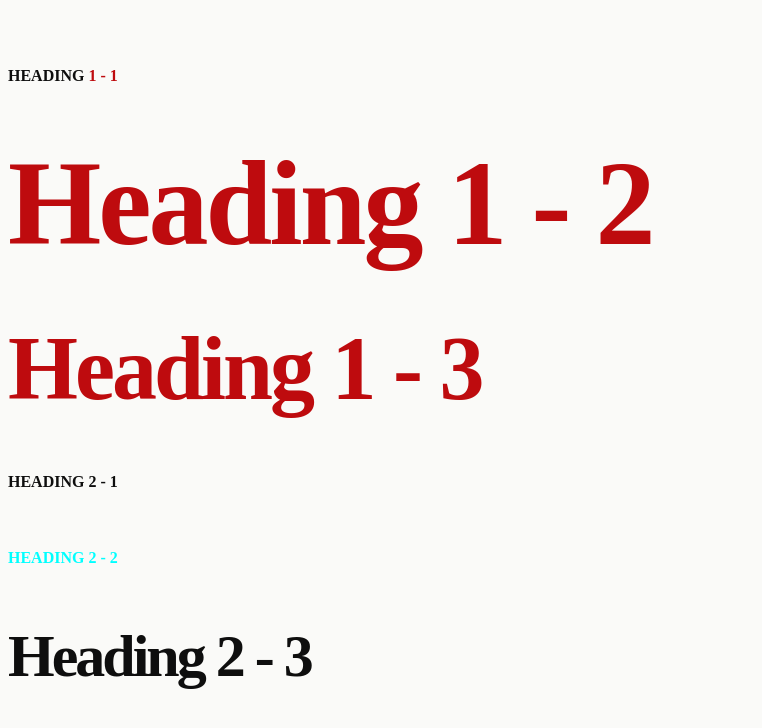
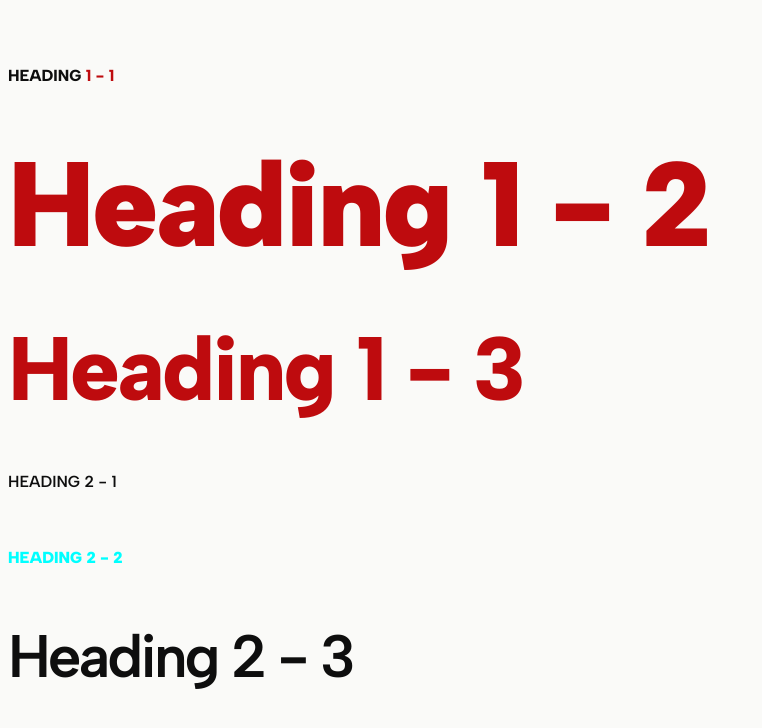
Before and after one commit to raven-developer/practice, a plain HTML site: page style-index.html in a window 1280 px wide. Shown: the whole page, without its empty margins (0-762 px from the left). Drawn offline with Linux system fonts and the light colour scheme.

Commit message:
Update style.css

```diff
--- a/Style/style.css
+++ b/Style/style.css
@@ -1,7 +1,10 @@
+/*imports*/
+@import url('https://fonts.googleapis.com/css2?family=Albert+Sans:ital,wght@0,100..900;1,100..900&display=swap');
+
+
 body{
     background-color: #fafaf8;
 }
-
 
 h1{
     font-size: 90px;
```
